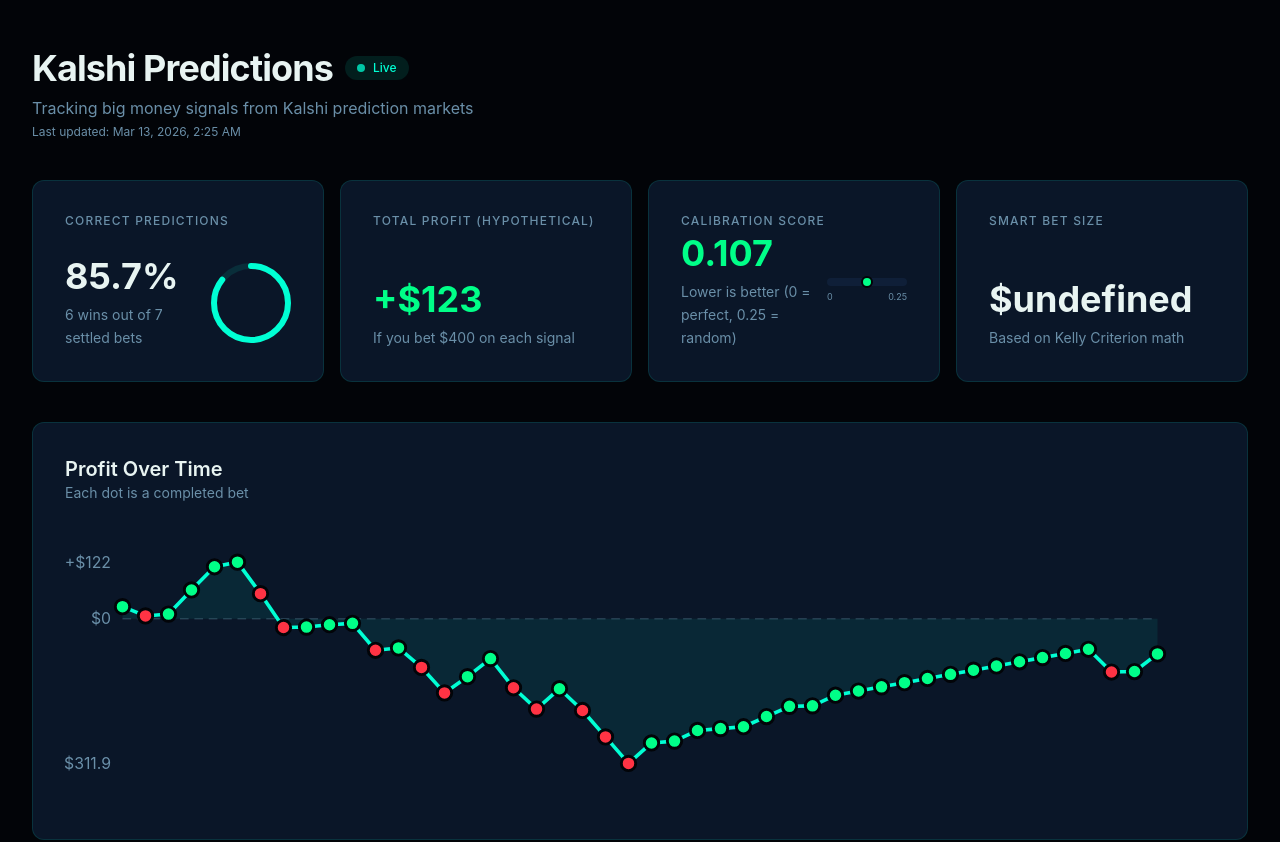
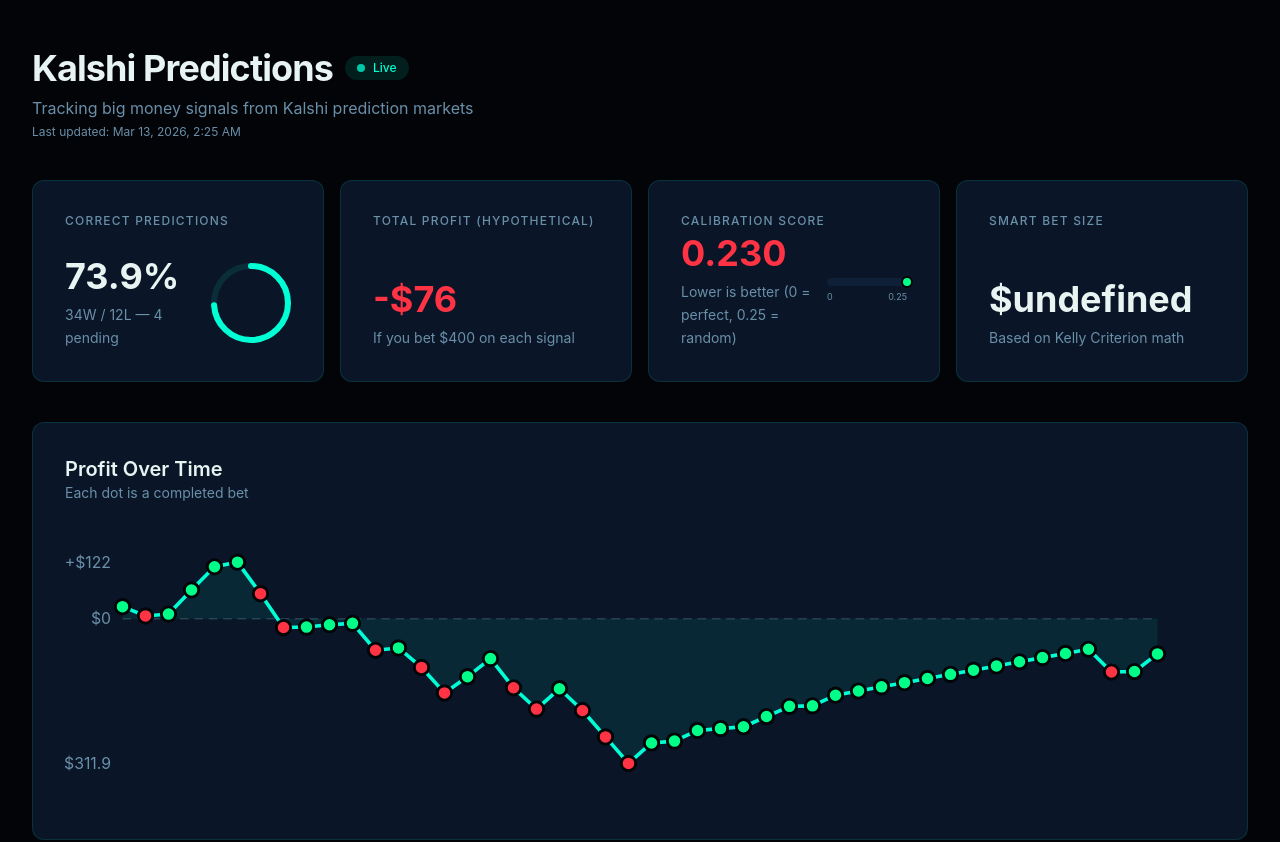
Before and after one commit to pagidik/kalshi-dashboard, a Next.js app: page / in a window 1280 px wide. Shown: the top 842 px of the page. Built offline with nearby package versions, Linux system fonts and the light colour scheme.

Commit message:
fix: calculate win rate, P&L, Brier score dynamically from predictions data

```diff
--- a/app/page.tsx
+++ b/app/page.tsx
@@ -29,6 +29,28 @@
   const crypto = predictions.filter(p => p.category === 'crypto')
   const other = predictions.filter(p => p.category === 'other')
 
+  // Compute stats dynamically
+  const settled = predictions.filter(p => p.status === 'won' || p.status === 'lost')
+  const wins = settled.filter(p => p.status === 'won').length
+  const losses = settled.filter(p => p.status === 'lost').length
+  const pending = predictions.filter(p => p.status === 'pending').length
+  const winRate = settled.length > 0 ? (wins / settled.length) * 100 : 0
+  const totalPnl = settled.reduce((sum, p) => sum + (p.pnl ?? 0), 0)
+  const pnlDisplay = totalPnl >= 0 ? `+$${totalPnl.toFixed(0)}` : `-$${Math.abs(totalPnl).toFixed(0)}`
+  const pnlColor = totalPnl >= 0 ? 'var(--green)' : 'var(--red)'
+
+  // Brier score: mean((predicted_prob - outcome)^2) over settled bets with known result
+  const brierBets = settled.filter(p => p.result !== null && p.price !== null)
+  const brierScore = brierBets.length > 0
+    ? brierBets.reduce((sum, p) => {
+        const outcome = p.result === 'yes' ? 1 : 0
+        return sum + Math.pow((p.price ?? 0) - outcome, 2)
+      }, 0) / brierBets.length
+    : 0
+  const brierDisplay = brierScore.toFixed(3)
+  const brierColor = brierScore < 0.15 ? 'var(--green)' : brierScore < 0.20 ? 'var(--amber)' : 'var(--red)'
+  const brierPct = Math.min((brierScore / 0.25) * 100, 100)
+
   return (
     <div className="mx-auto max-w-7xl px-4 py-8 md:px-8 md:py-12">
       {/* Header */}
@@ -48,34 +70,34 @@
       <section className="mb-10 grid grid-cols-1 gap-4 sm:grid-cols-2 xl:grid-cols-4">
         <StatCard
           label="Correct Predictions"
-          value="85.7%"
+          value={`${winRate.toFixed(1)}%`}
           title="Win Rate"
-          subtext="6 wins out of 7 settled bets"
+          subtext={`${wins}W / ${losses}L — ${pending} pending`}
           tooltip="How often the signals we tracked turned out to be right. Based on settled (completed) bets only."
         >
-          <CircularProgress value={85.7} />
+          <CircularProgress value={winRate} />
         </StatCard>
 
         <StatCard
           label="Total Profit (Hypothetical)"
-          value="+$123"
+          value={pnlDisplay}
           title="Total Profit"
           subtext={`If you bet $${config.minTradeUSD} on each signal`}
           tooltip={`This is how much you would have made if you placed a $${config.minTradeUSD} bet on every signal we detected. Not real money — just tracking the signals.`}
-          color="var(--green)"
+          color={pnlColor}
         />
 
         <StatCard
           label="Calibration Score"
-          value="0.107"
+          value={brierDisplay}
           title="Signal Quality"
           subtext="Lower is better (0 = perfect, 0.25 = random)"
-          tooltip="Measures how accurate the probability was, not just win/lose. A score of 0.107 means our signals were well-calibrated — when they said 90% likely, it actually happened ~90% of the time."
-          color="var(--green)"
+          tooltip="Measures how accurate the probability was, not just win/lose. A lower score means our signals were well-calibrated — when they said 90% likely, it actually happened ~90% of the time."
+          color={brierColor}
         >
           <div className="flex flex-col items-end gap-1">
             <div className="relative h-2 w-20 rounded-full bg-surface2">
-              <div className="absolute top-1/2 -translate-y-1/2 h-3 w-3 rounded-full bg-green border-2 border-bg" style={{ left: `${(0.107 / 0.25) * 100}%` }} />
+              <div className="absolute top-1/2 -translate-y-1/2 h-3 w-3 rounded-full bg-green border-2 border-bg" style={{ left: `${brierPct}%` }} />
             </div>
             <div className="flex justify-between w-20 text-[9px] text-text-muted">
               <span>0</span>
```
